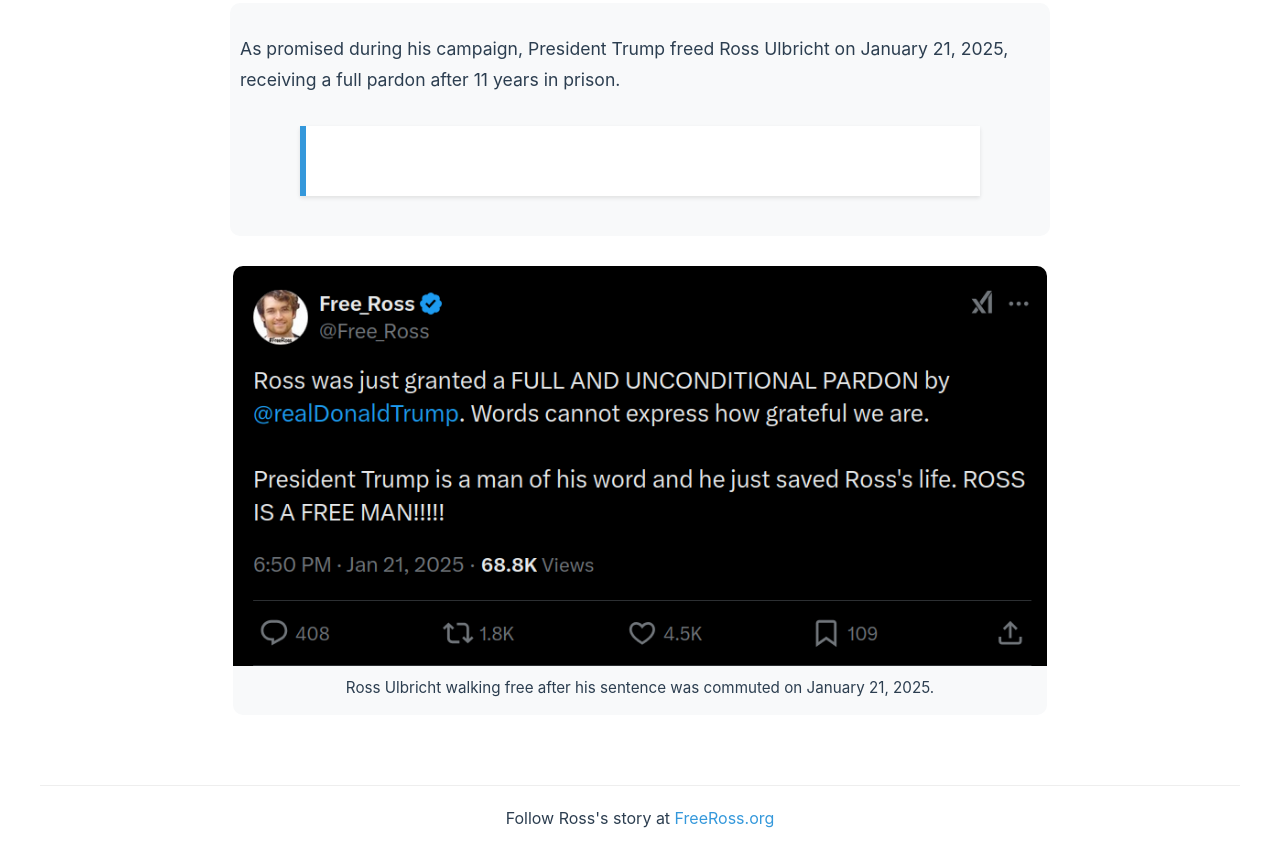
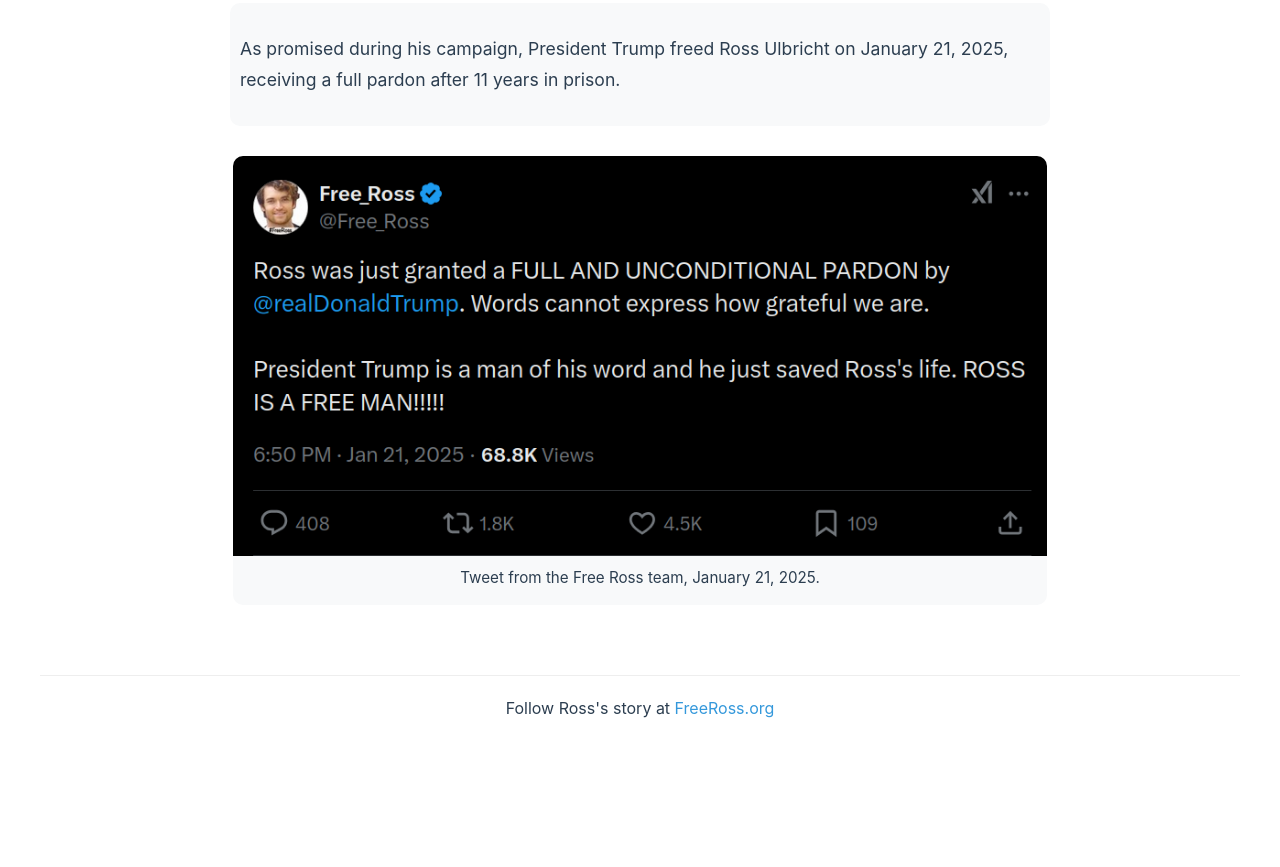
Before and after one commit to SamPatt/isrossfree, a plain HTML site: page index.html in a window 1280 px wide. Shown: the part 455-1322 px from the top of the page. After the commit the page ends 1217 px from the top, so only its background shows below. Drawn offline with Linux system fonts and the light colour scheme.

Commit message:
Update index.html

```diff
--- a/index.html
+++ b/index.html
@@ -199,10 +199,6 @@
           <p>
             As promised during his campaign, President Trump freed Ross Ulbricht on January 21, 2025, receiving a full pardon after 11 years in prison.
           </p>
-          <div class="quote">
-            <p>
-            </p>
-          </div>
         </div>
       </div>
 
@@ -213,7 +209,7 @@
           src="freeross.png"
           alt="Ross Ulbricht freed from prison"
         />
-        <div class="image-caption">Ross Ulbricht walking free after his sentence was commuted on January 21, 2025.</div>
+        <div class="image-caption">Tweet from the Free Ross team, January 21, 2025.</div>
       </div>
 
       <div class="footer">
```
